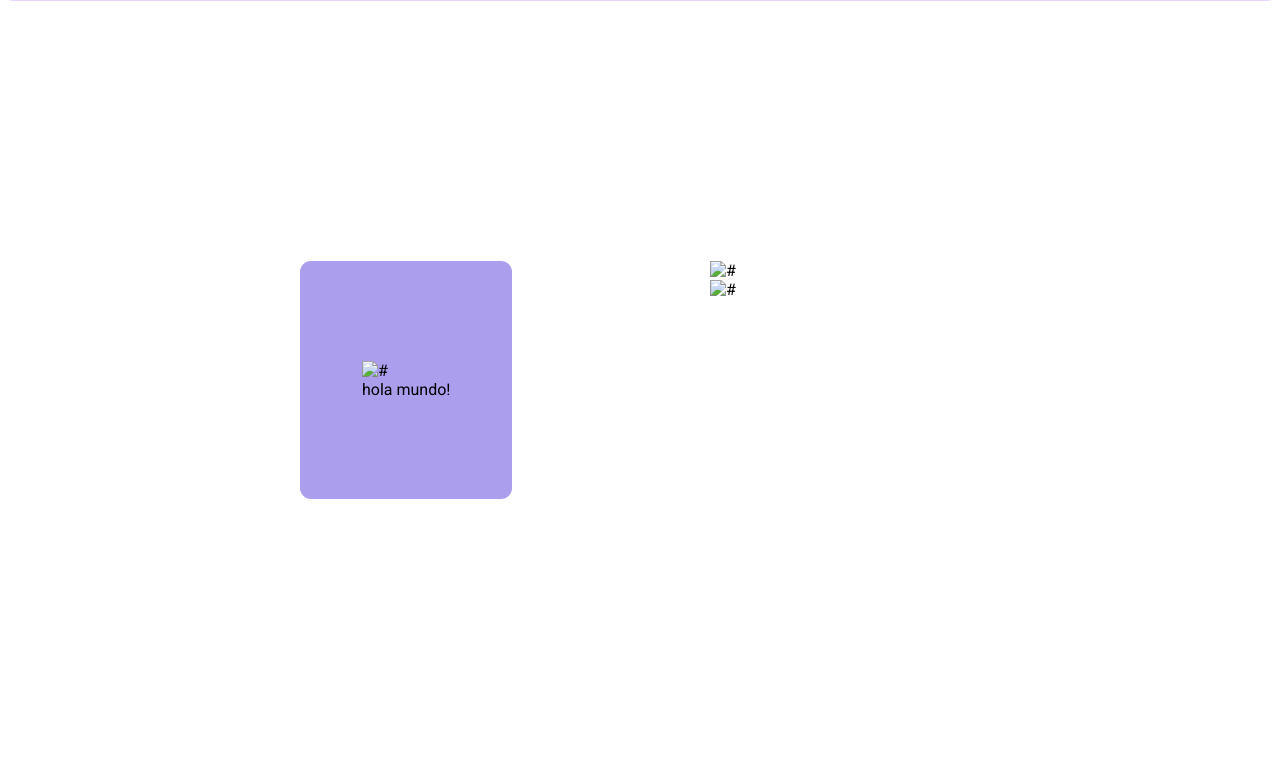
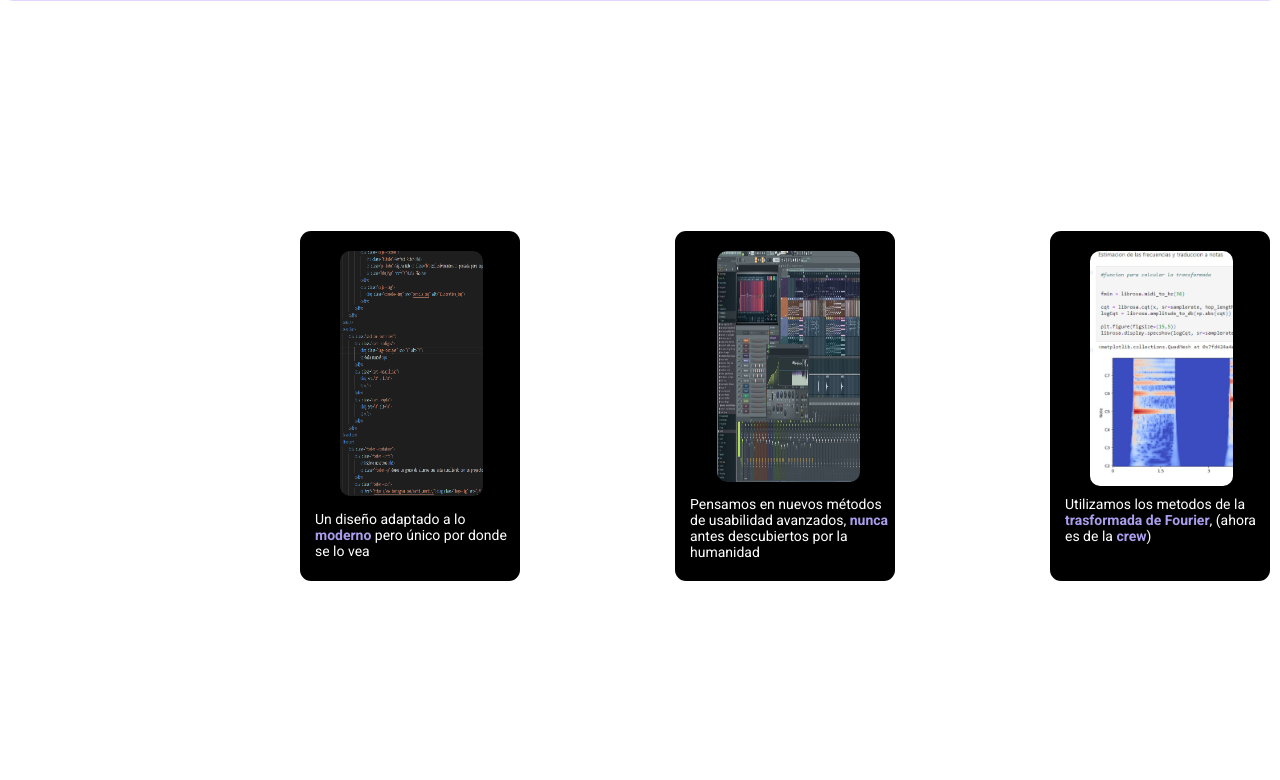
Before and after one commit to SantiagoMartin1/DISE-OPR, a PHP site: page /principal.html in a window 1280 px wide; the page is wider, and only the part inside the window is pictured. Shown: the part 399-1179 px from the top of that part. Run offline with PHP 8.4, Linux system fonts and the light colour scheme.

Commit message:
section casi terminado

```diff
--- a/prcstyle.css
+++ b/prcstyle.css
@@ -151,16 +151,93 @@ section{
     left: 700px;
 }
 
+/*CARD CODIGOS*/
 .card--codigos{
     position: absolute;
-    padding: 100px 62px;
+    padding: 175px 110px;
+    top: -20px;
     left: -400px;
-    background-color: #aa9eed;
+    background-color: black;
     border-radius: 11px;
 }
 
 .img--codigos{
+    position: absolute;
+    top: 20px;
+    left: 40px;
+    width: 65%;
+    height: 70%;
+    border-radius: 10px;
+}
 
+.p_codigos{
+    position: absolute;
+    padding: 5px 5px;
+    top: 275px;
+    left: 10px;
+    color: #fff;
+    font-size: 14px;
+}
+/*FIN CARD CODIGOS*/
+
+/*CARD EXPLA*/
+
+.card--expla{
+    position: absolute;
+    top: -20px;
+    left: 350px;
+    padding: 175px 110px;
+    background-color: black;
+    border-radius: 11px;
+}
+
+.img--expla{
+    position: absolute;
+    top: 20px;
+    left: 40px;
+    width: 65%;
+    height: 67%;
+    border-radius: 10px;
+}
+
+.p_expla{
+    position: absolute;
+    padding: 5px 5px;
+    top: 260px;
+    left: 10px;
+    color: #fff;
+    font-size: 14px;
+}
+
+
+/*FIN CARD EXPLA*/
+
+/*CARD USABILIDAD*/
+.card--usabilidad{
+    position: absolute;
+    padding: 175px 110px;
+    top: -20px;
+    left: -25px;
+    background-color: black;
+    border-radius: 11px;
+}
+
+.img--usabilidad{
+    position: absolute;
+    top: 20px;
+    left: 42px;
+    width: 65%;
+    height: 66%;
+    border-radius: 10px;
+}
+
+.p_usabilidad{
+    position: absolute;
+    padding: 5px 5px;
+    color: #fff;
+    top: 260px;
+    left: 10px;
+    font-size: 14px;
 }
 
 /*FIN DEL SECTION*/
--- a/principal.html
+++ b/principal.html
@@ -37,16 +37,16 @@
     <section>
         <div class="section--container">
             <div class="card--codigos">
-                <img class="img--codigos" src="#" alt="#">
-                <p>hola mundo!</p>
+                <img class="img--codigos" src="teantiveImg.PNG" alt="teantiveImg">
+                <p class="p_codigos">Un diseño adaptado a lo <b class="b">moderno</b> pero único por donde se lo vea</p>
             </div>
             <div class="card--usabilidad">
-                <img src="#" alt="#">
-                <p></p>
+                <img class="img--usabilidad" src="FL_Studio.png" alt="#">
+                <p class="p_usabilidad">Pensamos en nuevos métodos de usabilidad avanzados, <b class="b">nunca</b> antes descubiertos por la humanidad</p>
             </div>
             <div class="card--expla">
-                <img src="#" alt="#">
-                <p></p>
+                <img class="img--expla" src="img_expla.png" alt="#">
+                <p class="p_expla">Utilizamos los metodos de la <b class="b">trasformada de Fourier</b>, (ahora es de la <b class="b">crew</b>)</p>
             </div>
         </div>
     </section>
```
Also changed, not shown: FL_Studio.png (added), img_expla.png (added), teantiveImg.PNG (added).
